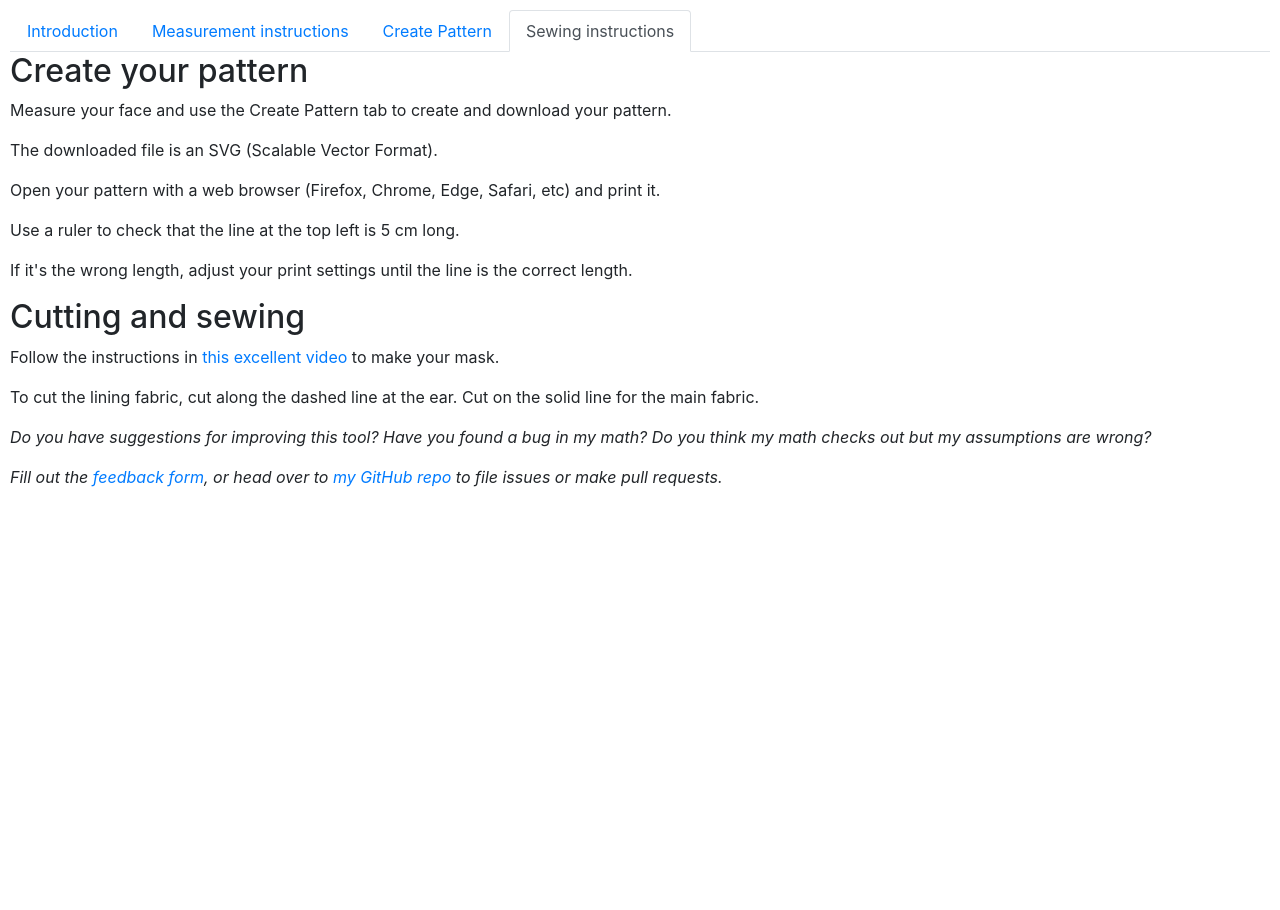
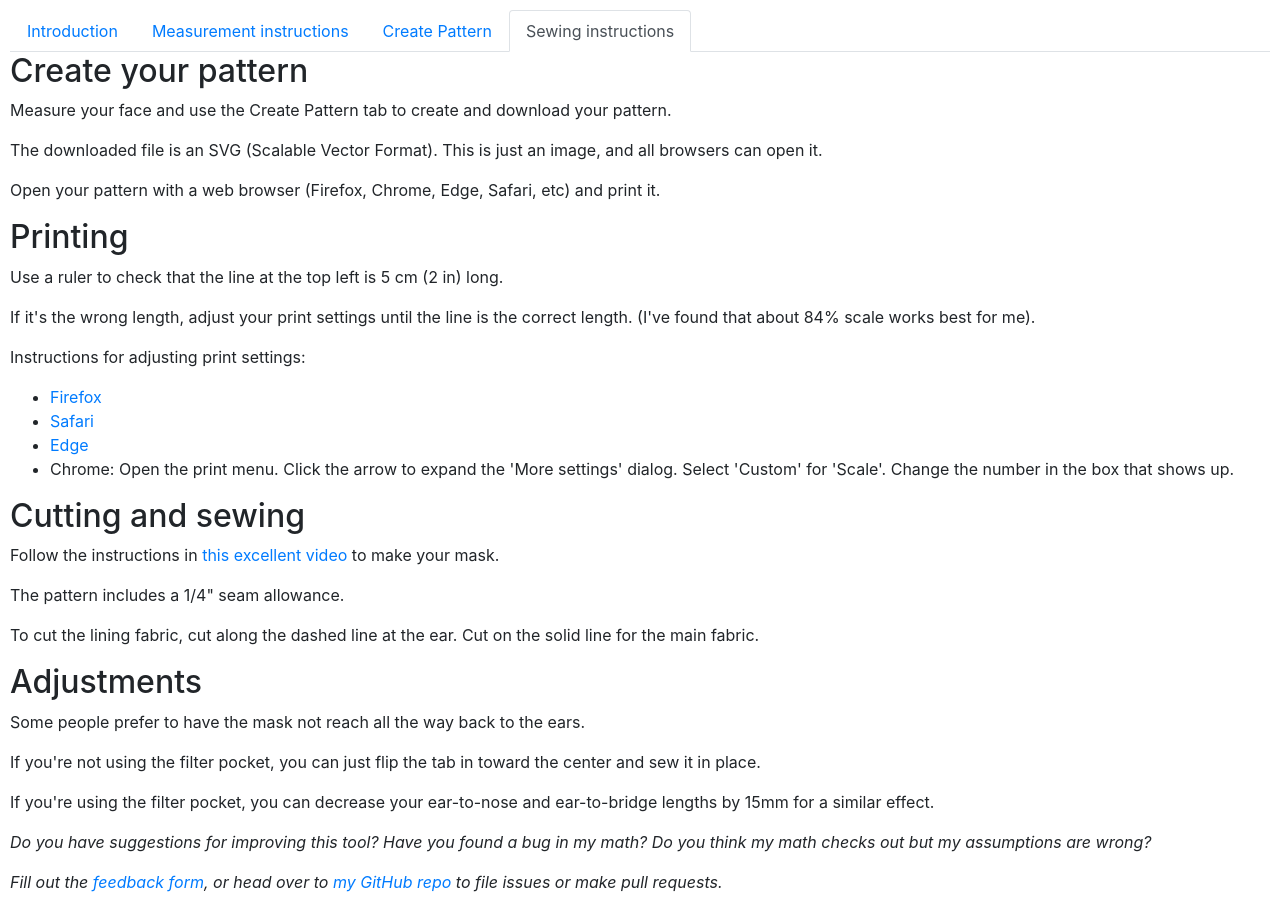
Before and after one commit to fenichel/mask-pattern-generator, a React (Create React App) app: page / in a window 1280 px wide. Both pictures are taken after a click on the tab "Sewing instructions". Before the commit the page ends 800 px from the top, so only its background shows below. Built offline with nearby package versions, Linux system fonts and the light colour scheme.

Commit message:
Add more pattern descriptions and printing instructions

```diff
--- a/src/Introduction.js
+++ b/src/Introduction.js
@@ -10,6 +10,14 @@ export class Introduction extends React.Component {
             <Jumbotron>
                 <h1>Custom Mask Pattern Generator</h1>
                 <p>This is a utility for generating sewing patterns for custom masks, based on the dimensions of your face.</p>
+                <p>The pattern is similar to the <a href='https://www.craftpassion.com/face-mask-sewing-pattern/'>Craft Passion</a> pattern.</p>
+                <p>Some changes I made:</p>
+                <ul>
+                    <li>Smaller at the ear to avoid gaping.</li>
+                    <li>Longer at the front to avoid slipping when you talk.</li>
+                    <li>Easy to customize and reprint.</li>
+                    <li>A lighter curve at the front.</li>
+                </ul>
                 <p>My goals for the pattern are:</p>
                 <ul>
                     <li>The mask stays up when you talk.</li>
@@ -31,7 +39,7 @@ export class Introduction extends React.Component {
                 </img>
 
 
-                <p>Made by Rachel Fenichel. Last updated July 25 2020.</p>
+                <p>Made by Rachel Fenichel. Last updated July 26 2020.</p>
             </Jumbotron>)
     }
 }
--- a/src/SewingInstructions.js
+++ b/src/SewingInstructions.js
@@ -9,21 +9,34 @@ export class SewingInstructions extends React.Component {
                     Measure your face and use the Create Pattern tab to create and download your pattern.
                 </p>
                 <p>
-                    The downloaded file is an SVG (Scalable Vector Format).
+                    The downloaded file is an SVG (Scalable Vector Format). This is just an image, and all browsers can open it.
                 </p>
                 <p>
                     Open your pattern with a web browser (Firefox, Chrome, Edge, Safari, etc) and print it.
                 </p>
+                <h2>Printing</h2>
                 <p>
-                    Use a ruler to check that the line at the top left is 5 cm long.
+                    Use a ruler to check that the line at the top left is 5 cm (2 in) long.
                 </p>
                 <p>
-                    If it's the wrong length, adjust your print settings until the line is the correct length.
+                    If it's the wrong length, adjust your print settings until the line is the correct length. (I've found that about 84% scale works best for me).
                 </p>
+                <p>Instructions for adjusting print settings:</p>
+                <ul>
+                    <li><a href='https://support.mozilla.org/en-US/kb/fix-printing-problems-firefox'>Firefox</a></li>
+                    <li><a href='https://support.apple.com/en-euro/guide/mac-help/mh26678/mac'>Safari</a></li>
+                    <li><a href='https://www.windowscentral.com/how-use-print-experience-new-microsoft-edge'>Edge</a></li>
+                    <li>Chrome: Open the print menu. Click the arrow to expand the 'More settings' dialog. Select 'Custom' for 'Scale'. Change the number in the box that shows up.</li>
+                </ul>
 
                 <h2>Cutting and sewing</h2>
                 <p>Follow the instructions in <a href="https://www.youtube.com/watch?v=KBR98YKAr7w&list=WL">this excellent video</a> to make your mask.</p>
+                <p>The pattern includes a 1/4" seam allowance.</p>
                 <p>To cut the lining fabric, cut along the dashed line at the ear.  Cut on the solid line for the main fabric.</p>
+                <h2>Adjustments</h2>
+                <p>Some people prefer to have the mask not reach all the way back to the ears.</p>
+                <p>If you're not using the filter pocket, you can just flip the tab in toward the center and sew it in place.</p>
+                <p>If you're using the filter pocket, you can decrease your ear-to-nose and ear-to-bridge lengths by 15mm for a similar effect.</p>
             </>);
     }
 }
```
